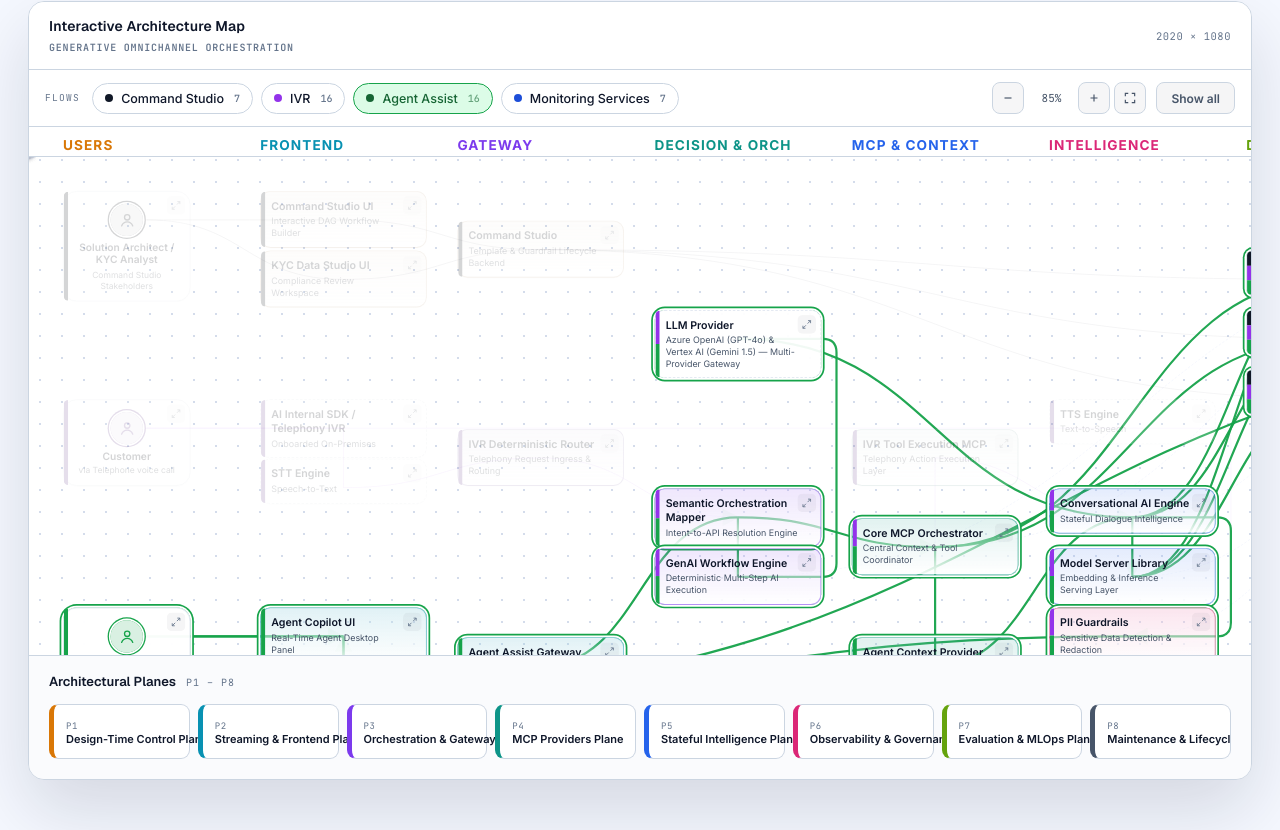
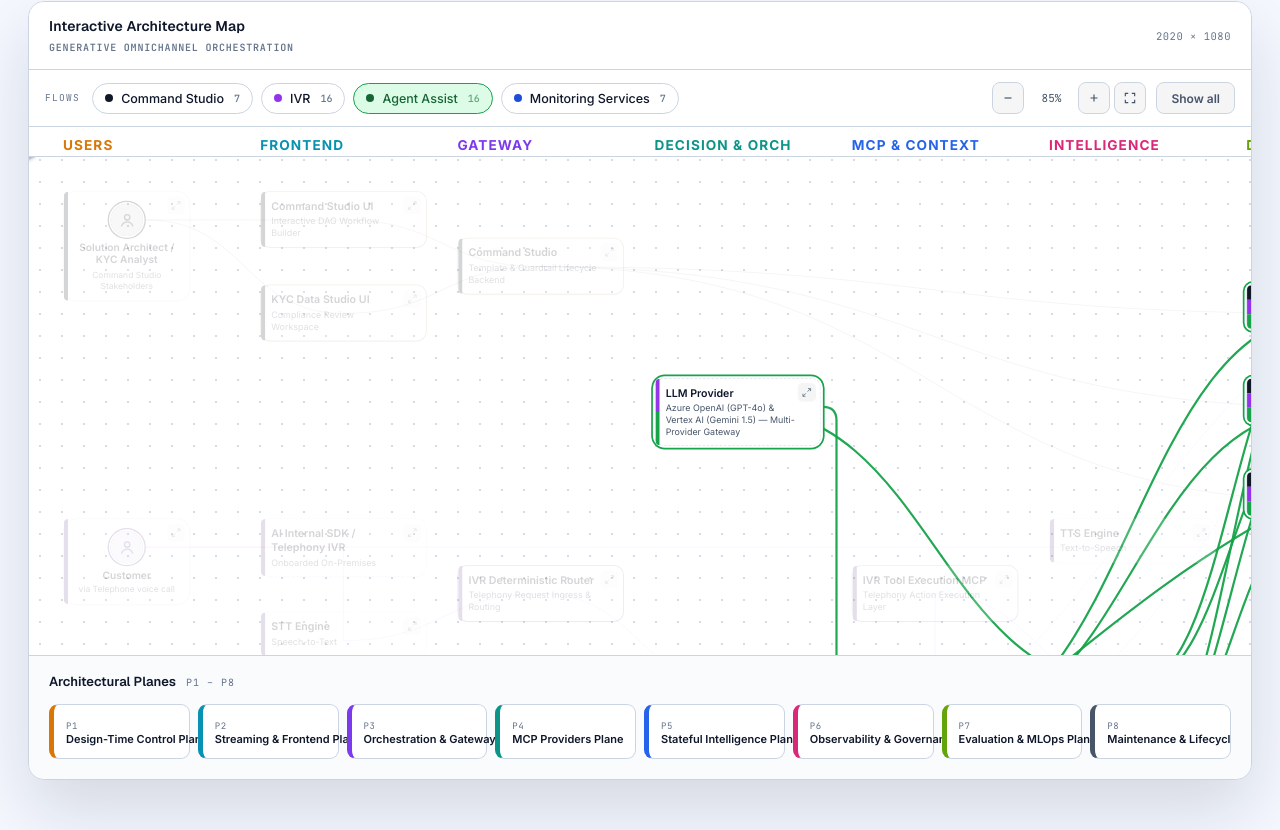
Before and after one commit to DineshSekar28/generative-omnichannel-orchestrator, a plain HTML site: page index.html in a window 1280 px wide. Shown: the part 830-1660 px from the top of the page. Drawn offline with nearby package versions, Linux system fonts and the light colour scheme; a web font is replaced by a local one.

Commit message:
Fix: Update canvas dimensions and styling for improved layout consistency

```diff
--- a/index.html
+++ b/index.html
@@ -136,21 +136,21 @@ h1{font-family:var(--font-display);font-weight:700;letter-spacing:-.025em;line-h
 .col-header-track{position:sticky;top:0;z-index:30;height:30px;background:#fff;border-bottom:1px solid var(--border)}
 .col-label{position:absolute;top:8px;font-size:9.5px;font-weight:700;text-transform:uppercase;letter-spacing:.08em;white-space:nowrap}
 .canvas-stage{position:relative;transform-origin:0 0}
-.canvas-content{position:absolute;top:0;left:0;transform:scale(var(--zoom));transform-origin:0 0;width:2340px;height:1080px}
+.canvas-content{position:absolute;top:0;left:0;transform:scale(var(--zoom));transform-origin:0 0;width:2340px;height:1260px}
 svg#edges{position:absolute;left:0;top:0;pointer-events:none}
 @keyframes flowArrowAnim{0%{offset-distance:0%}100%{offset-distance:100%}}
 .flow-arrow{animation:flowArrowAnim 4s linear infinite;opacity:1;filter:drop-shadow(0 0 3px currentColor)}
-#canvas{position:relative;width:2340px;height:1080px}
+#canvas{position:relative;width:2340px;height:1260px}
 .band-line{position:absolute;border-top:1px dashed rgba(29,78,216,.45)}
 .band-label{position:absolute;font-size:10px;font-weight:700;color:var(--sup);text-transform:uppercase;letter-spacing:.08em}
-.node{position:absolute;width:196px;background:rgba(255,255,255,.94);border:1px solid #dbe2ee;border-radius:12px;
+.node{position:absolute;width:196px;background:#fff;border:1px solid #dbe2ee;border-radius:12px;
   padding:9px 26px 9px 12px;cursor:pointer;box-shadow:0 1px 2px rgba(15,23,42,.05);transition:opacity .22s,filter .22s,box-shadow .22s,transform .12s,border-color .2s}
 .node:hover{transform:translateY(-1px);border-color:var(--border-strong);box-shadow:0 6px 16px rgba(15,23,42,.1)}
 .node .name{font-size:12.5px;font-weight:600;line-height:1.3;color:var(--fg);letter-spacing:.002em}
 .node .sub{font-size:10.5px;color:var(--muted);margin-top:3px;line-height:1.3}
 .node .bars{position:absolute;left:0;top:0;bottom:0;width:5px;border-radius:12px 0 0 12px;overflow:hidden;display:flex;flex-direction:column}
 .node .bars span{flex:1}
-.node.user{border-radius:16px;text-align:center;width:150px;padding:14px 10px 11px;background:rgba(255,255,255,.97)}
+.node.user{border-radius:16px;text-align:center;width:150px;padding:14px 10px 11px;background:#fff}
 .node.user .name{font-size:12px;line-height:1.2}
 .node.user .sub{font-size:10px}
 .node .avatar{width:38px;height:38px;margin:0 auto 7px;border-radius:50%;display:grid;place-items:center;box-shadow:0 0 0 2px var(--surface),0 0 0 3.5px var(--flow,var(--cs))}
@@ -277,7 +277,7 @@ footer{border-top:1px solid var(--border);margin-top:24px;backdrop-filter:blur(1
 
 <nav data-od-id="nav" aria-label="Primary">
   <a class="brand" href="#hero" aria-label="Orchestrator Suite home">
-    <span class="monogram">GOAS</span>
+    <span class="monogram">DS</span>
     <span class="brand-name">Orchestrator Suite<small>Enterprise Architecture</small></span>
   </a>
   <div class="nav-right">
@@ -413,7 +413,7 @@ footer{border-top:1px solid var(--border);margin-top:24px;backdrop-filter:blur(1
 
 <script>
 /* ============ Data ============ */
-var COLW=232,ROWH=70,MARGIN_L=40,MARGIN_T=40,BOXW=196,CW=2340,CH=1080;
+var COLW=232,ROWH=110,MARGIN_L=40,MARGIN_T=40,BOXW=196,CW=2340,CH=1260;
 var COLUMNS=["Users","Frontend","Gateway","Decision & Orch","MCP & Context","Intelligence","Data Stores","Monitoring","Outputs"];
 var S="diagrams/services/",A="diagrams/";
 var NODES=[
@@ -498,8 +498,8 @@ NODES.forEach(function(n){
   el.tabIndex=0;el.setAttribute("role","button");
   if(n.plane&&PLANEBYID[n.plane]){
     var pc=PLANEBYID[n.plane].color;
-    el.style.background="linear-gradient(180deg,"+rgbA(pc,0.12)+",rgba(255,255,255,.94))";
-    el.style.borderColor=rgbA(pc,0.5);
+    el.style.background="#fff";
+    el.style.borderColor=rgbA(pc,0.65);
   }
   var bars=document.createElement("div");bars.className="bars";
   n.flows.forEach(function(f){var s=document.createElement("span");s.style.background=FLOWCOLOR[f];bars.appendChild(s);});
```
